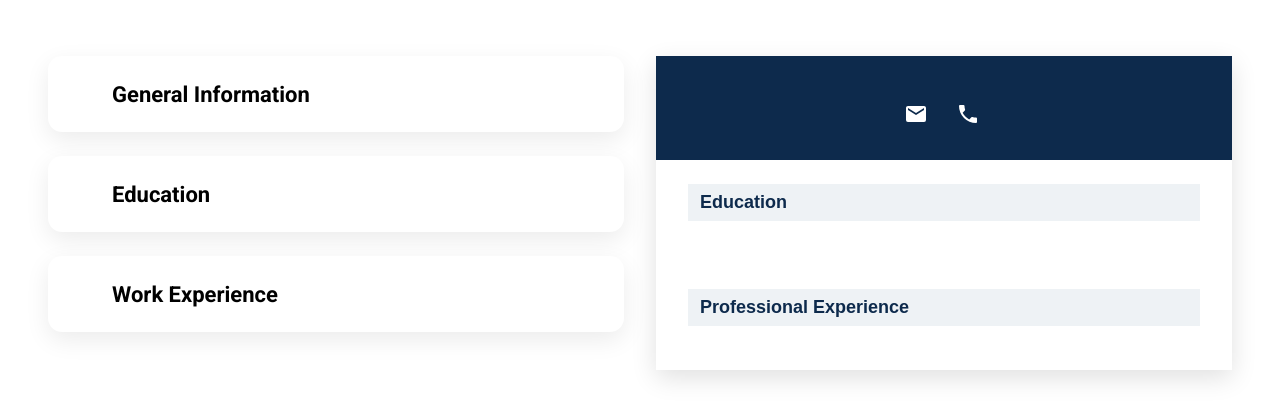
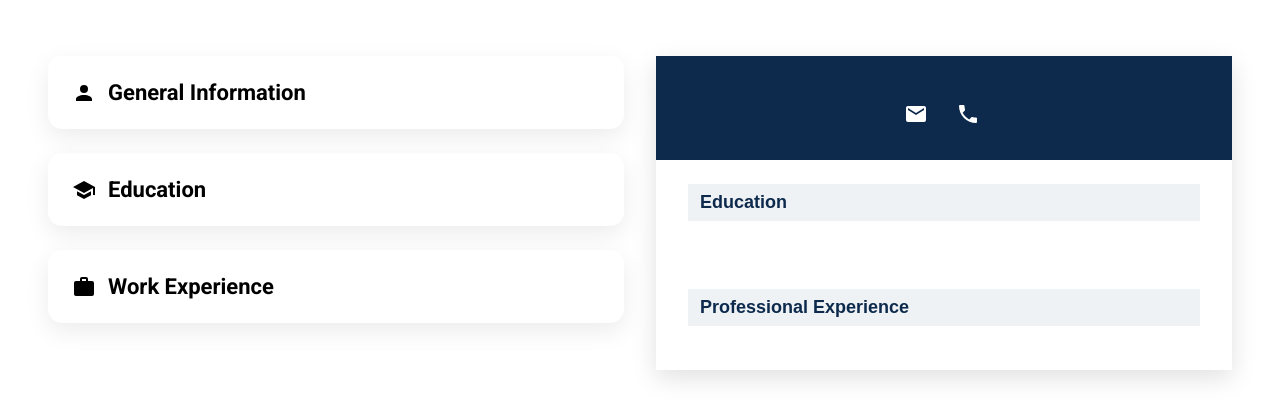
Before and after one commit to leetbeet/cv-application, a React (Vite) app: page / in a window 1280 px wide. Shown: the top 420 px of the page. Built offline with nearby package versions, Linux system fonts and the light colour scheme.

Commit message:
style: fix drop down SVG invisibility

```diff
--- a/src/styles/resume.css
+++ b/src/styles/resume.css
@@ -87,7 +87,7 @@
   line-height: 1.5;
 }
 
-svg {
+.resume svg {
   height: 28px;
   width: 28px;
   fill: white;
```
